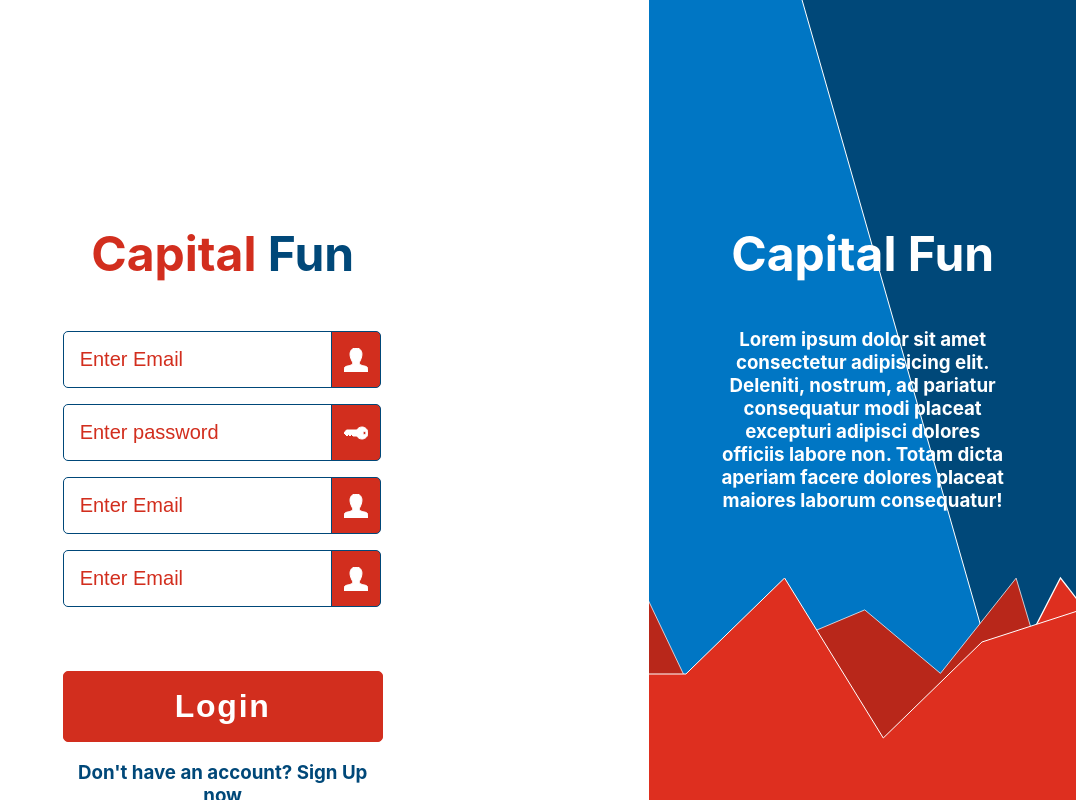
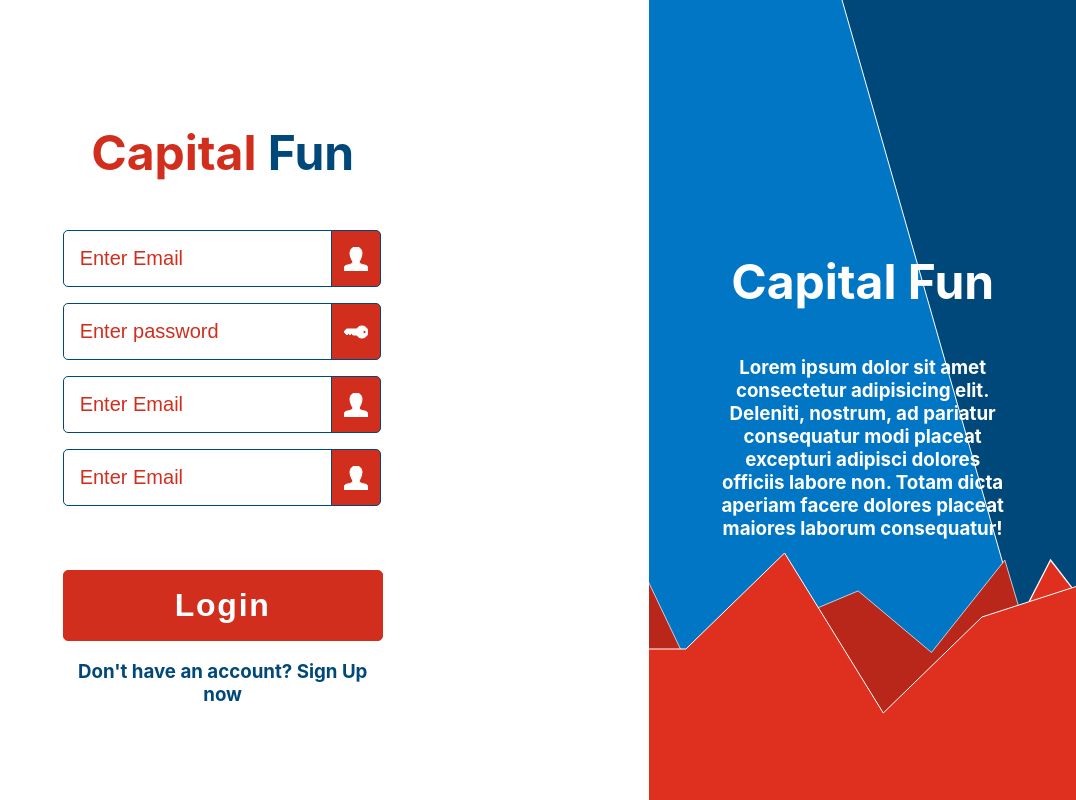
Before and after one commit to deybyr647/C1-SES-Capital-Fun, a Next.js app: page /signup in a window 1280 px wide. Shown: the whole page, without its empty margins (204-1280 px from the left). Built offline with nearby package versions, Linux system fonts and the light colour scheme.

Commit message:
Changed Margin-top

```diff
--- a/styles/login.css
+++ b/styles/login.css
@@ -26,7 +26,7 @@
   height: 100vh;
   width: 100vw;
   display: grid;
-  place-content: flex-start center;
+  place-content: center;
 }
 .login > section > section {
   text-align: center;
@@ -130,12 +130,10 @@
 .login > section > section > div > h1 {
   font-size: 3.25rem;
   color: #D22E1E;
-  margin-top: 12rem;
   margin-bottom: 2rem;
 }
 .login > section > section > div > h1 > span {
   color: #004879;
 }
 
-
 /*# sourceMappingURL=login.css.map */
--- a/styles/login.scss
+++ b/styles/login.scss
@@ -34,7 +34,7 @@
         height: 100vh;
         width: 100vw;
         display: grid;
-        place-content: flex-start center;
+        place-content: center;
         & > section {
             text-align: center;
             padding: 2rem;
@@ -138,7 +138,6 @@
                 & > h1 {
                     font-size: 3.25rem;
                     color: $accent-color;
-                    margin-top: 12rem;
                     margin-bottom: 2rem;
                     & > span {
                         color: $secondary-color;
--- a/styles/signup.css
+++ b/styles/signup.css
@@ -12,7 +12,7 @@
   flex: 4;
   min-width: 300px;
   display: grid;
-  place-items: flex-start center;
+  place-items: center;
 }
 .signUp > section:first-of-type > section > div {
   min-width: 275px;
@@ -20,7 +20,6 @@
 }
 .signUp > section:first-of-type > section > div:first-of-type > h1 {
   text-align: center;
-  margin-top: 14rem;
   font-size: 3rem;
   color: #D22E1E;
 }
@@ -118,7 +117,7 @@
   position: relative;
   overflow: hidden;
   display: grid;
-  place-items: flex-start center;
+  place-items: center;
 }
 .signUp > section:last-of-type > section {
   color: #FFFFFF;
@@ -128,7 +127,6 @@
   min-width: 250px;
 }
 .signUp > section:last-of-type > section > h2 {
-  padding-top: 14rem;
   font-size: 3rem;
 }
 .signUp > section:last-of-type > section > h3 {
--- a/styles/signup.scss
+++ b/styles/signup.scss
@@ -12,7 +12,7 @@
             flex: 4;
             min-width: 300px;
             display: grid;
-            place-items: flex-start center;
+            place-items: center;
             & > section {
                 & > div {
                     min-width: 275px;
@@ -20,7 +20,6 @@
                     &:first-of-type {
                         & > h1 {
                             text-align: center;
-                            margin-top: 14rem;
                             font-size: 3rem;
                             color: $accent-color;
                             & > span {
@@ -126,7 +125,7 @@
             position: relative;
             overflow: hidden;
             display: grid;
-            place-items: flex-start center;
+            place-items: center;
             & > section {
                 color: $primary-color;
                 z-index: 5;
@@ -134,7 +133,6 @@
                 width: 70%;
                 min-width: 250px;
                 & > h2 {
-                    padding-top: 14rem;
                     font-size: 3rem;
                 }
                 & > h3 {
```
Also changed, not shown: 2 other files (tests, documents, lock files or other folders).
